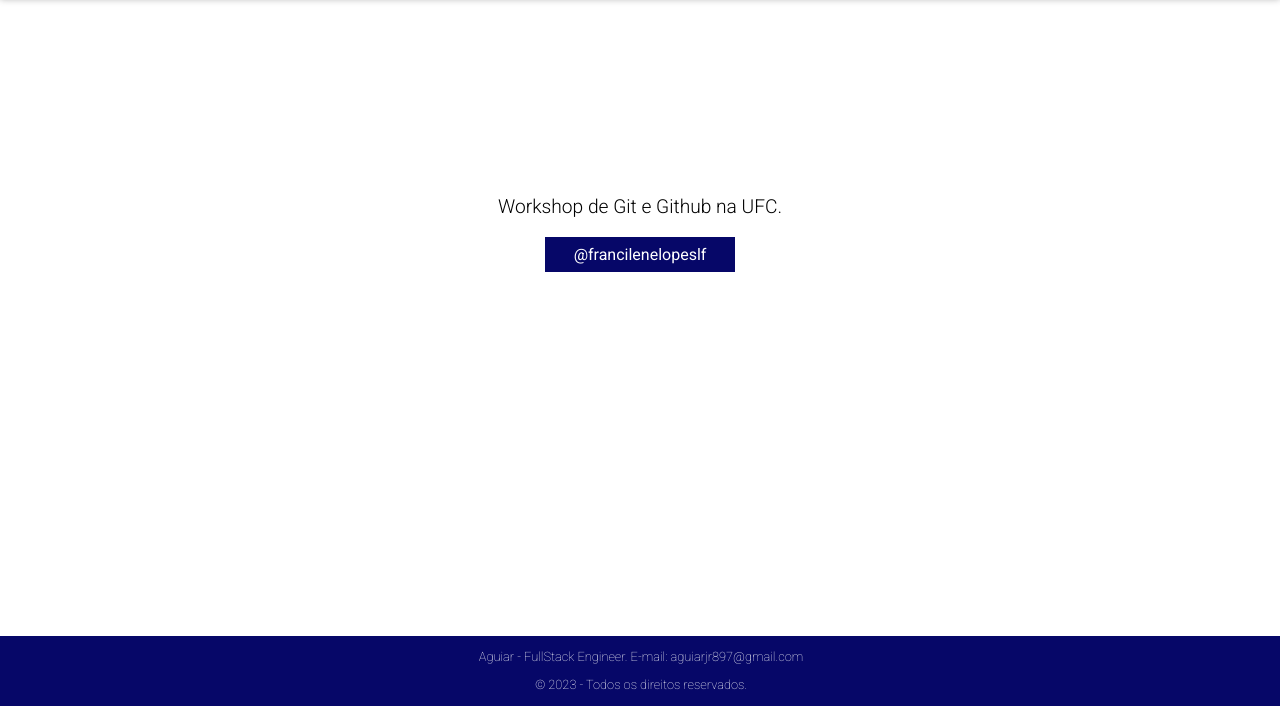
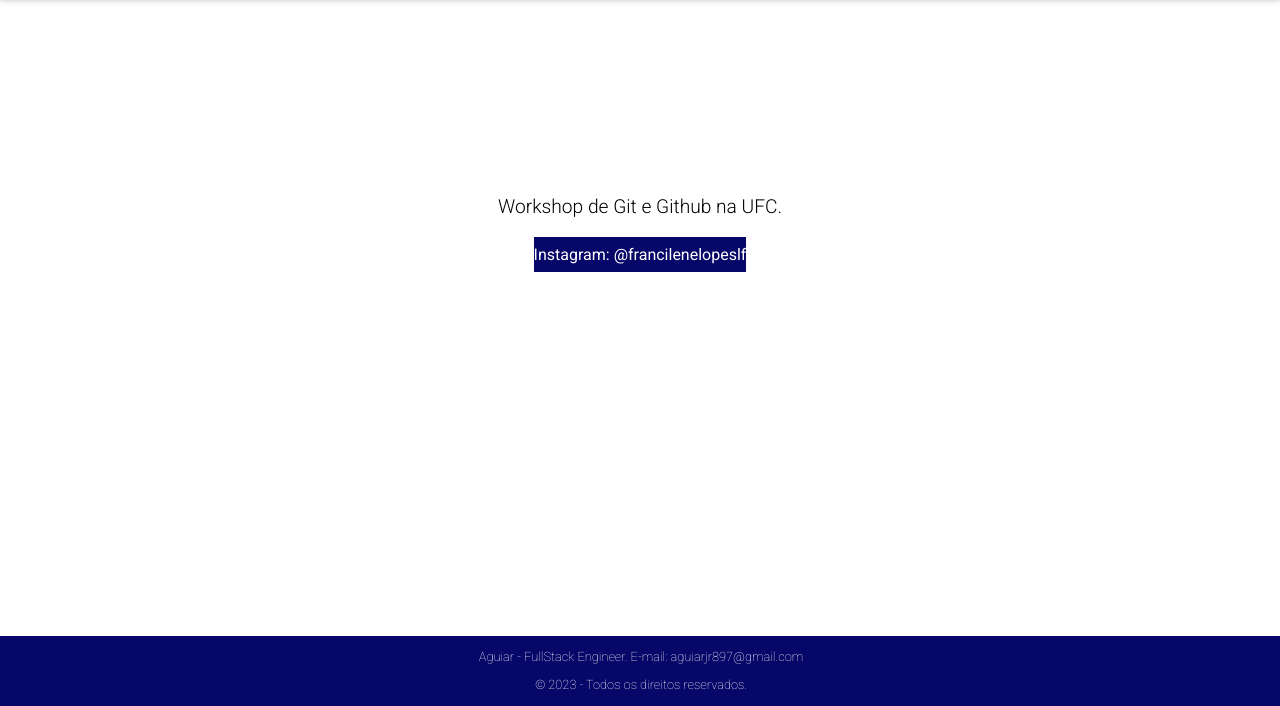
Before and after one commit to FrancileneLopes/FrancileneLopes.github.io, a plain HTML site: page index.html in a window 1280 px wide. Shown: the part 94-800 px from the top of the page. Drawn offline with Linux system fonts and the light colour scheme.

Commit message:
adicionando meu instagram

```diff
--- a/index.html
+++ b/index.html
@@ -32,7 +32,7 @@
     <section id="text-home-container">
         <p id="text-home">Workshop de Git e Github na UFC.</p>
         <div id="proverb">
-            @francilenelopeslf
+            Instagram: @francilenelopeslf
         </div>
     </section>
     <footer>
```
